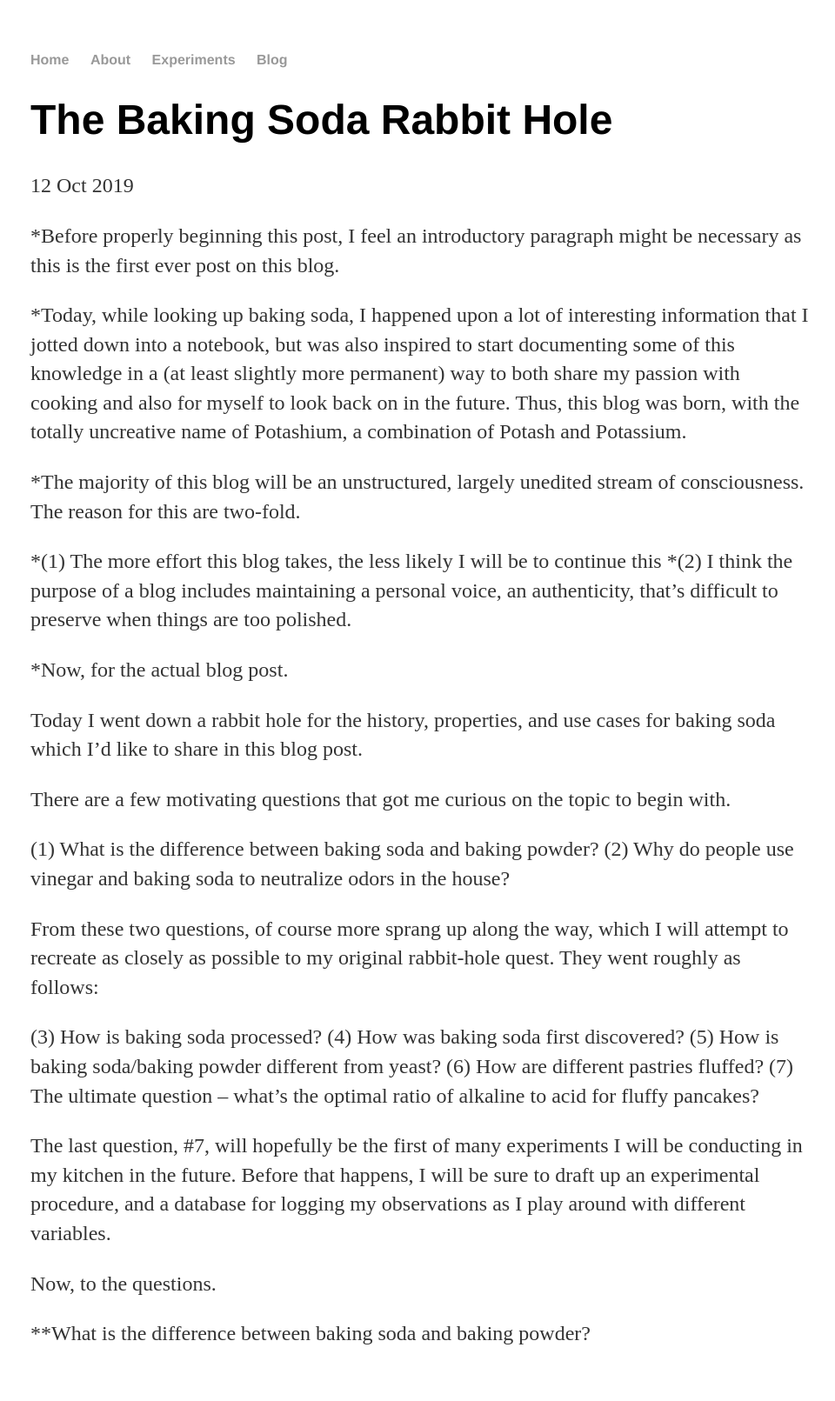
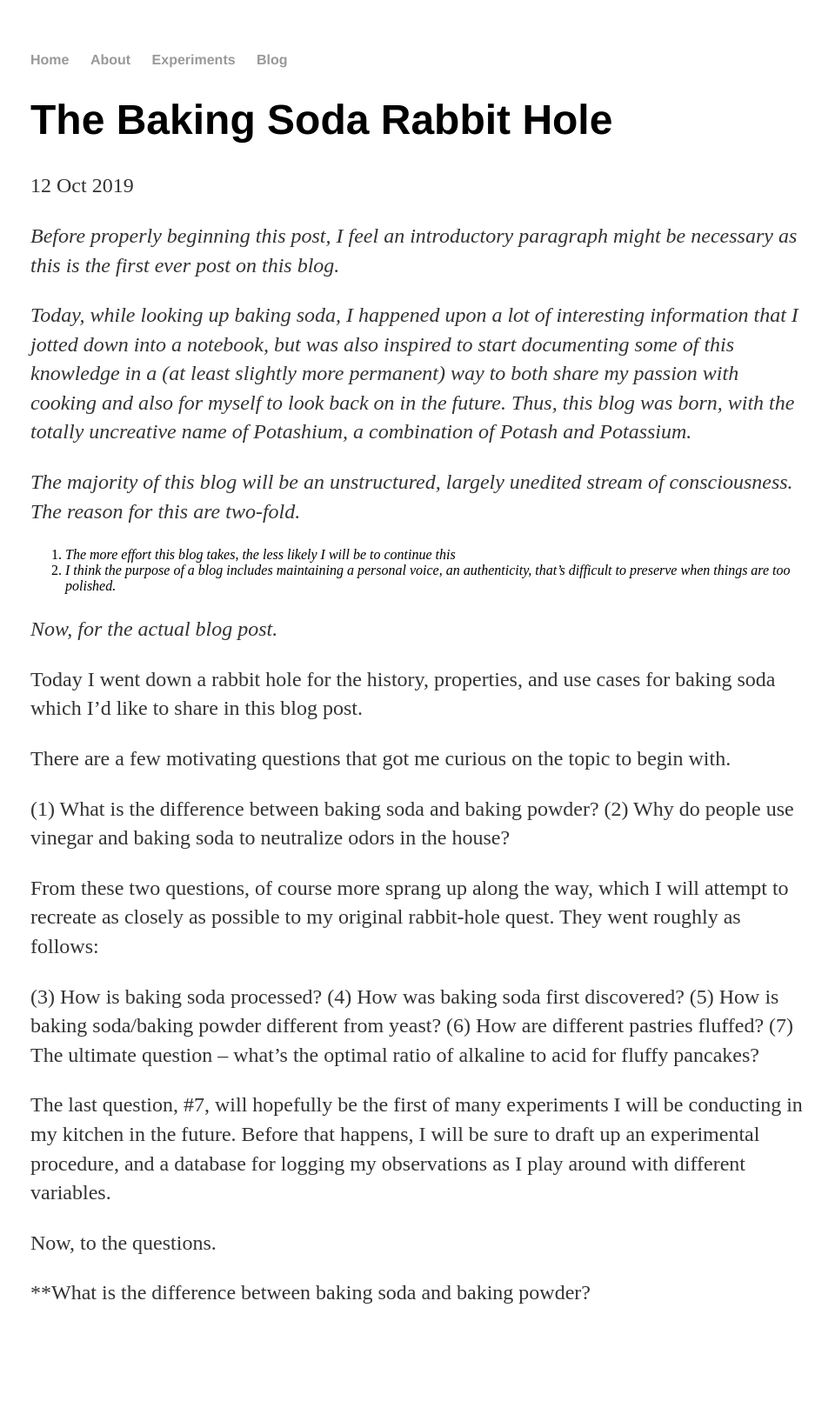
Before and after one commit to potashium/potashium.github.io, a Jekyll site: the page built from _posts/2019-10-12-the-baking-soda-rabbit-hole.md, in a window 1280 px wide. Shown: the whole page at 87% size, without its empty margins (157-1117 px from the left). Built offline with Jekyll 4.4.1, drawn with Linux system fonts in a browser that asks for light colours; after the commit the page ends 1564 px from its top, so only the background shows below that.

Commit message:
Update 2019-10-12-the-baking-soda-rabbit-hole.md

```diff
--- a/_posts/2019-10-12-the-baking-soda-rabbit-hole.md
+++ b/_posts/2019-10-12-the-baking-soda-rabbit-hole.md
@@ -4,16 +4,16 @@ title: "The Baking Soda Rabbit Hole"
 date: 2019-10-12
 ---
 
-*Before properly beginning this post, I feel an introductory paragraph might be necessary as this is the first ever post on this blog.
+*Before properly beginning this post, I feel an introductory paragraph might be necessary as this is the first ever post on this blog.*
 
-*Today, while looking up baking soda, I happened upon a lot of interesting information that I jotted down into a notebook, but was also inspired to start documenting some of this knowledge in a (at least slightly more permanent) way to both share my passion with cooking and also for myself to look back on in the future. Thus, this blog was born, with the totally uncreative name of Potashium, a combination of Potash and Potassium.
+*Today, while looking up baking soda, I happened upon a lot of interesting information that I jotted down into a notebook, but was also inspired to start documenting some of this knowledge in a (at least slightly more permanent) way to both share my passion with cooking and also for myself to look back on in the future. Thus, this blog was born, with the totally uncreative name of Potashium, a combination of Potash and Potassium.*
 
-*The majority of this blog will be an unstructured, largely unedited stream of consciousness. The reason for this are two-fold.
+*The majority of this blog will be an unstructured, largely unedited stream of consciousness. The reason for this are two-fold.*
 
-*(1) The more effort this blog takes, the less likely I will be to continue this
-*(2) I think the purpose of a blog includes maintaining a personal voice, an authenticity, that's difficult to preserve when things are too polished.
+1. *The more effort this blog takes, the less likely I will be to continue this*
+2. *I think the purpose of a blog includes maintaining a personal voice, an authenticity, that's difficult to preserve when things are too polished.*
 
-*Now, for the actual blog post.
+*Now, for the actual blog post.*
 
 Today I went down a rabbit hole for the history, properties, and use cases for baking soda which I'd like to share in this blog post.
 
```
